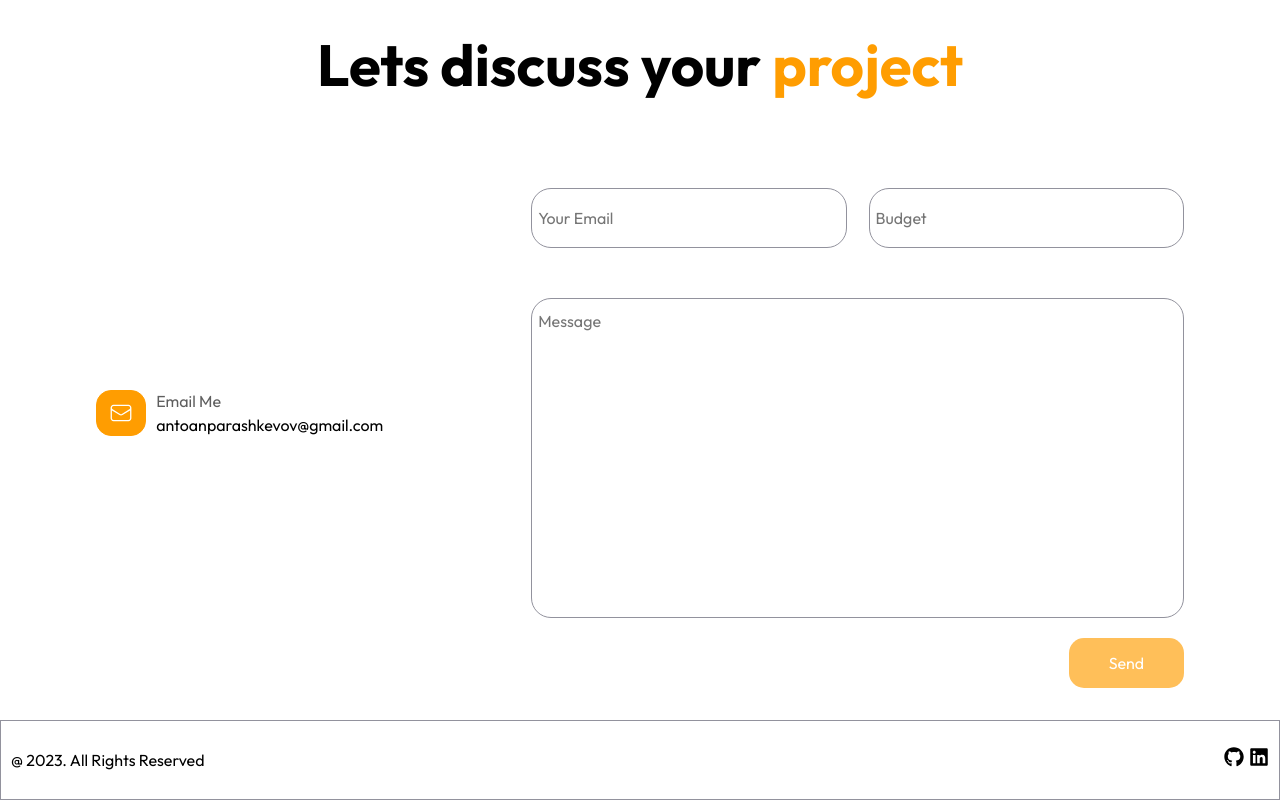
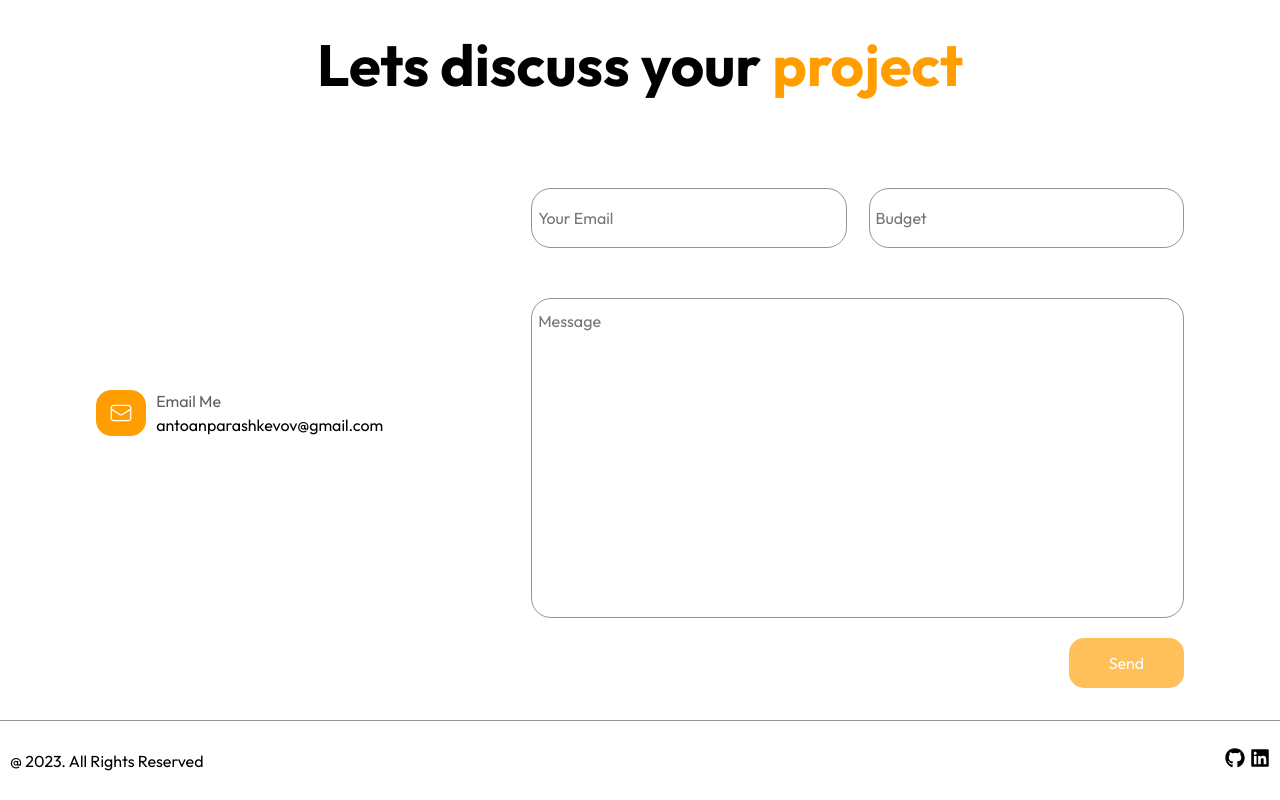
Before and after one commit to antoanparashkevov/antoanp-nextjs, a Next.js app: page / in a window 1280 px wide. Shown: the part 1519-2319 px from the top of the page. Built offline with nearby package versions, Linux system fonts and the light colour scheme.

Commit message:
Transform scale 1.1 when hovering on diploma (EducationSection)

```diff
--- a/src/components/layout/Layout.js
+++ b/src/components/layout/Layout.js
@@ -37,7 +37,7 @@ const HeaderWrapper = styled.header`
 const FooterWrapper = styled.footer`
     display: flex;
     min-height: 80px;
-    border: 1px solid #92929D;
+    border-top: 1px solid #92929D;
 `
 
 const Layout = ({children}) => {
```
Also changed, not shown: src/components/about/EducationSection.module.scss (+8 -1 lines).
